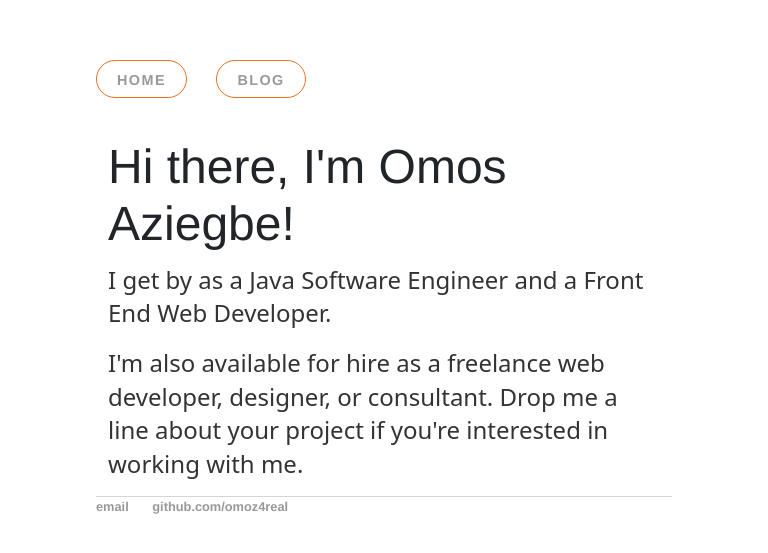
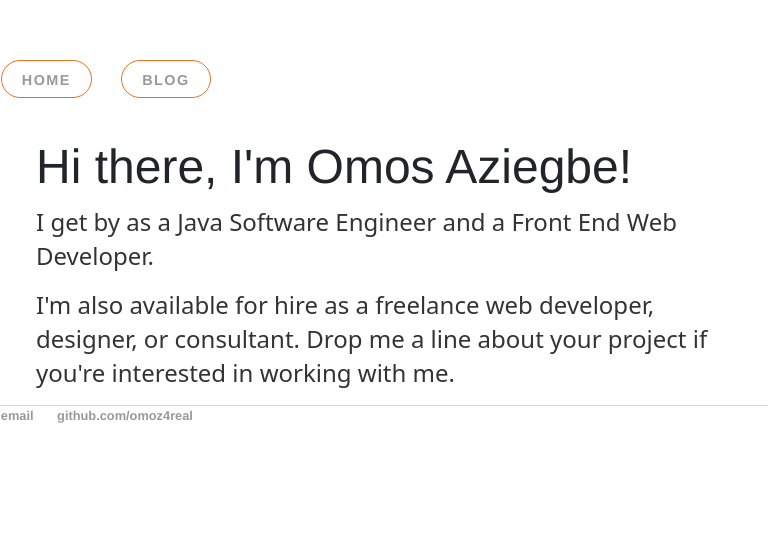
Before and after one commit to omoz4real/omoz4real.github.io, a Jekyll site: the page built from index.html, in a window 768 px wide. Shown: the top 553 px of the page. Built offline with Jekyll 4.4.1, drawn with Linux system fonts in a browser that asks for light colours.

Commit message:
Update main.css

```diff
--- a/css/main.css
+++ b/css/main.css
@@ -90,6 +90,23 @@ ul.posts li {
     height: 200px;
 }
 
+@media (min-width: 481px) and (max-width:768px) {
+
+	body {
+    width: 100% !important;
+}
+ ul.posts li{
+    display: inline-block !important;
+    width: 95% !important;
+    height: 100% !important;
+    margin-left: 5px !important;
+    }
+
+    ol, ul {
+    padding-left: 0.05rem !important;
+}
+}
+
 @media (max-width: 480px) {
     body {
     width: 100% !important;
```
